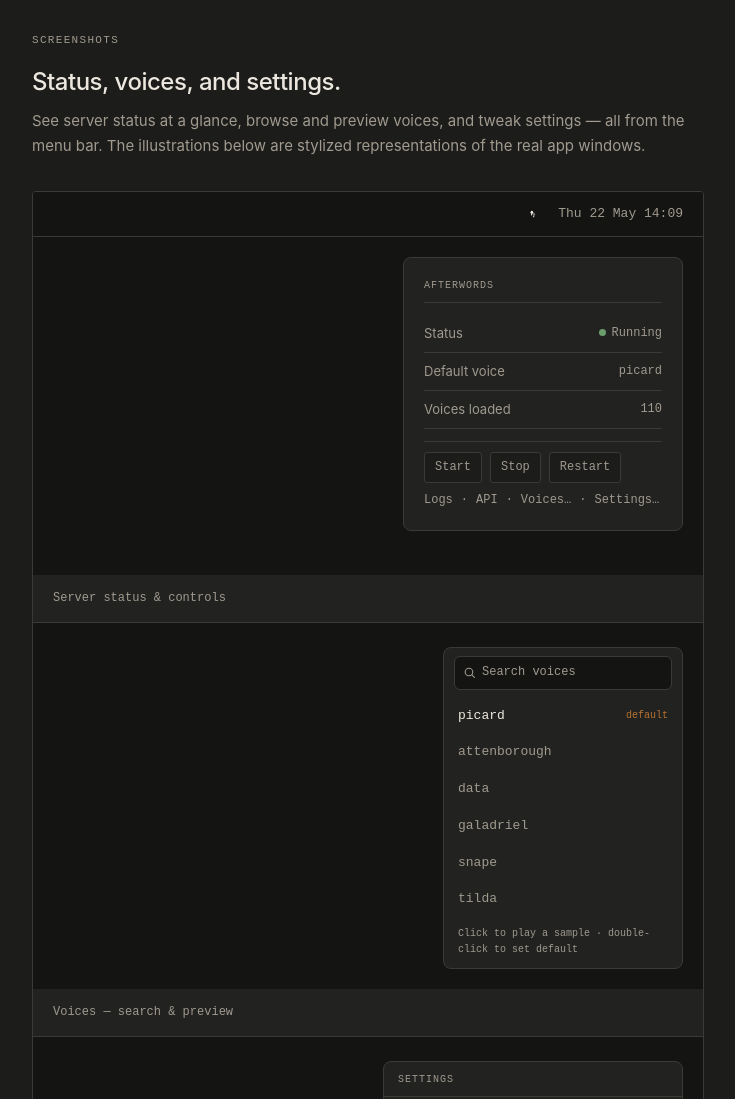
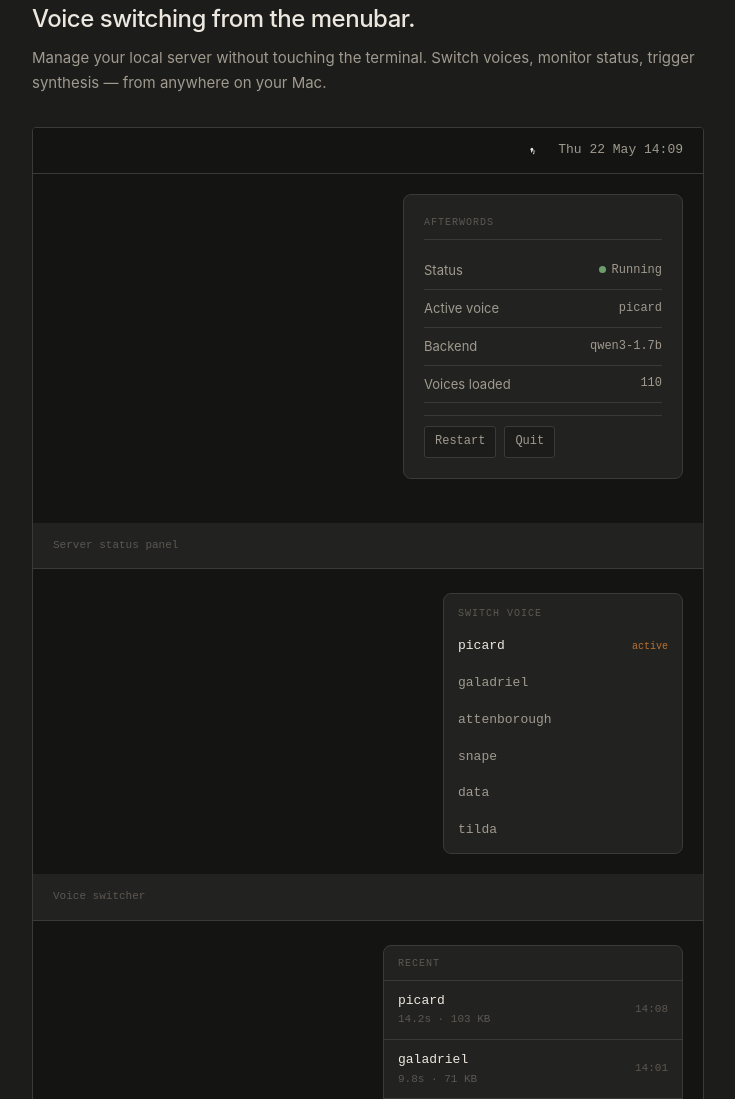
Before and after one commit to adrianwedd/afterwords-app, a plain HTML site: page docs/index.html in a window 1280 px wide. Shown: the part 1701-2800 px from the top of the page, without its empty margins (272-1007 px from the left). Drawn offline with Linux system fonts and the light colour scheme.

Commit message:
feat(site): reconcile GitHub Pages site to Surface 3 (live URLs/counts preserved)

```diff
--- a/docs/index.html
+++ b/docs/index.html
@@ -71,8 +71,7 @@
     /* Hero */
     #hero{padding:96px 0 88px;}
     .hero-h1{font-size:clamp(32px,6vw,48px);font-weight:500;line-height:1.15;letter-spacing:-0.03em;margin-bottom:16px;}
-    .hero-sub{font-size:18px;color:var(--fg-m);max-width:460px;margin-bottom:36px;line-height:1.6;}
-    .hero-note{font-family:var(--mono);font-size:12px;color:var(--fg-m);margin-top:20px;line-height:1.7;max-width:460px;}
+    .hero-sub{font-size:18px;color:var(--fg-m);max-width:420px;margin-bottom:36px;line-height:1.6;}
 
     .btn{height:36px;padding:0 16px;border-radius:4px;font-size:15px;font-weight:500;font-family:var(--sans);cursor:pointer;text-decoration:none;display:inline-flex;align-items:center;gap:6px;border:none;transition:opacity .12s;}
     .btn-acc{background:var(--acc);color:var(--bg);}
@@ -113,7 +112,6 @@
     /* Screenshots */
     .screenshots{display:flex;flex-direction:column;gap:1px;background:var(--bd);border:1px solid var(--bd);border-radius:4px;overflow:hidden;}
     .screen-item{background:var(--bg-up);padding:0;position:relative;overflow:hidden;}
-    .mock-cap{padding:14px 20px;font-family:var(--mono);font-size:12px;color:var(--fg-m);}
     /* Mock menubar screenshot */
     .mock-menubar{width:100%;background:var(--bg-dn);border-bottom:1px solid var(--bd);padding:12px 20px;display:flex;justify-content:flex-end;gap:16px;align-items:center;}
     .mock-menubar-icon{width:18px;height:18px;}
@@ -126,15 +124,15 @@
     /* Requirements */
     .req-grid{display:grid;grid-template-columns:1fr 1fr;gap:1px;background:var(--bd);border:1px solid var(--bd);border-radius:4px;overflow:hidden;}
     .req-cell{background:var(--bg-up);padding:16px 20px;}
-    .req-key{font-family:var(--mono);font-size:11px;color:var(--fg-m);text-transform:uppercase;letter-spacing:.1em;margin-bottom:4px;}
+    .req-key{font-family:var(--mono);font-size:11px;color:var(--fg-d);text-transform:uppercase;letter-spacing:.1em;margin-bottom:4px;}
     .req-val{font-size:15px;font-weight:500;}
 
     /* Footer */
     footer{padding:32px 0;}
-    .footer-row{display:flex;gap:20px;align-items:center;flex-wrap:wrap;font-family:var(--mono);font-size:12px;color:var(--fg-m);}
+    .footer-row{display:flex;gap:20px;align-items:center;flex-wrap:wrap;font-family:var(--mono);font-size:12px;color:var(--fg-d);}
     .footer-row a{color:var(--fg-m);text-decoration:none;}
     .footer-row a:hover{color:var(--fg);}
-    .footer-copy{font-family:var(--mono);font-size:12px;color:var(--fg-m);margin-top:16px;}
+    .footer-copy{font-family:var(--mono);font-size:12px;color:var(--fg-d);margin-top:16px;}
 
     @media(max-width:600px){
       #hero{padding:56px 0 64px;}
@@ -203,13 +201,12 @@
       </svg>
     </div>
 
-    <h1 class="hero-h1">afterwords for Mac</h1>
-    <p class="hero-sub">Start, stop, and watch your local voice server from the menu bar — and preview every voice without opening a terminal.</p>
+    <h1 class="hero-h1">afterwords<br>for Mac.</h1>
+    <p class="hero-sub">A menubar app for your local voice server.</p>
     <div style="display:flex;gap:12px;flex-wrap:wrap;align-items:center;">
       <a href="https://github.com/adrianwedd/afterwords-app/releases" class="btn btn-acc">Download →</a>
       <a href="https://adrianwedd.github.io/afterwords/" class="btn btn-sec">afterwords local →</a>
     </div>
-    <p class="hero-note">Unsigned DMG — right-click &gt; Open on first launch. In-app updates are signed (Sparkle EdDSA).</p>
   </div>
 </section>
 
@@ -253,8 +250,8 @@
 <section id="screenshots">
   <div class="wrap">
     <div class="s-label">Screenshots</div>
-    <h2 class="s-title">Status, voices, and settings.</h2>
-    <p class="s-desc">See server status at a glance, browse and preview voices, and tweak settings — all from the menu bar. The illustrations below are stylized representations of the real app windows.</p>
+    <h2 class="s-title">Voice switching from the menubar.</h2>
+    <p class="s-desc">Manage your local server without touching the terminal. Switch voices, monitor status, trigger synthesis — from anywhere on your Mac.</p>
 
     <div class="screenshots">
       <!-- Mock screenshot 1: status popover (decorative) -->
@@ -282,85 +279,80 @@
           </div>
           <!-- Fake popover window -->
           <div class="mock-window">
-            <div style="font-family:var(--mono);font-size:10px;text-transform:uppercase;letter-spacing:.1em;color:var(--fg-m);margin-bottom:12px;padding-bottom:8px;border-bottom:1px solid var(--bd);">afterwords</div>
+            <div style="font-family:var(--mono);font-size:10px;text-transform:uppercase;letter-spacing:.1em;color:var(--fg-d);margin-bottom:12px;padding-bottom:8px;border-bottom:1px solid var(--bd);">afterwords</div>
             <div class="mock-window-row">
               <span style="color:var(--fg-m);font-size:13px;">Status</span>
               <span class="mock-val"><span class="mock-status"></span>Running</span>
             </div>
             <div class="mock-window-row">
-              <span style="color:var(--fg-m);font-size:13px;">Default voice</span>
+              <span style="color:var(--fg-m);font-size:13px;">Active voice</span>
               <span class="mock-val">picard</span>
+            </div>
+            <div class="mock-window-row">
+              <span style="color:var(--fg-m);font-size:13px;">Backend</span>
+              <span class="mock-val">qwen3-1.7b</span>
             </div>
             <div class="mock-window-row">
               <span style="color:var(--fg-m);font-size:13px;">Voices loaded</span>
               <span class="mock-val">110</span>
             </div>
             <div style="margin-top:12px;padding-top:10px;border-top:1px solid var(--bd);display:flex;gap:8px;flex-wrap:wrap;">
-              <div style="background:var(--bg);border:1px solid var(--bd);border-radius:3px;padding:5px 10px;font-size:12px;color:var(--fg-m);font-family:var(--mono);">Start</div>
-              <div style="background:var(--bg);border:1px solid var(--bd);border-radius:3px;padding:5px 10px;font-size:12px;color:var(--fg-m);font-family:var(--mono);">Stop</div>
               <div style="background:var(--bg);border:1px solid var(--bd);border-radius:3px;padding:5px 10px;font-size:12px;color:var(--fg-m);font-family:var(--mono);">Restart</div>
-            </div>
-            <div style="margin-top:8px;display:flex;gap:8px;flex-wrap:wrap;">
-              <div style="font-size:12px;color:var(--fg-m);font-family:var(--mono);">Logs</div>
-              <div style="font-size:12px;color:var(--fg-m);font-family:var(--mono);">·</div>
-              <div style="font-size:12px;color:var(--fg-m);font-family:var(--mono);">API</div>
-              <div style="font-size:12px;color:var(--fg-m);font-family:var(--mono);">·</div>
-              <div style="font-size:12px;color:var(--fg-m);font-family:var(--mono);">Voices…</div>
-              <div style="font-size:12px;color:var(--fg-m);font-family:var(--mono);">·</div>
-              <div style="font-size:12px;color:var(--fg-m);font-family:var(--mono);">Settings…</div>
+              <div style="background:var(--bg);border:1px solid var(--bd);border-radius:3px;padding:5px 10px;font-size:12px;color:var(--fg-m);font-family:var(--mono);">Quit</div>
             </div>
           </div>
         </div>
-        <div class="mock-cap">Server status &amp; controls</div>
+        <div style="padding:14px 20px;font-family:var(--mono);font-size:11px;color:var(--fg-d);">Server status panel</div>
       </div>
 
-      <!-- Mock screenshot 2: voices window (decorative) -->
+      <!-- Mock screenshot 2: voice switcher (decorative) -->
       <div class="screen-item" aria-hidden="true">
         <div style="background:var(--bg-dn);padding:24px 20px 20px;display:flex;justify-content:flex-end;">
           <div style="background:var(--bg-up);border:1px solid var(--bd);border-radius:8px;padding:4px;width:240px;">
-            <div style="display:flex;align-items:center;gap:6px;margin:4px 6px 8px;padding:6px 8px;background:var(--bg-dn);border:1px solid var(--bd);border-radius:6px;">
-              <svg width="13" height="13" viewBox="0 0 24 24" fill="none" stroke="#A09A8F" stroke-width="2" stroke-linecap="round"><circle cx="11" cy="11" r="7"/><line x1="21" y1="21" x2="16.5" y2="16.5"/></svg>
-              <span style="font-family:var(--mono);font-size:12px;color:var(--fg-m);">Search voices</span>
-            </div>
+            <div style="font-family:var(--mono);font-size:10px;text-transform:uppercase;letter-spacing:.1em;color:var(--fg-d);padding:8px 10px 6px;">Switch voice</div>
             <div style="padding:8px 10px;border-radius:4px;background:#222220;display:flex;justify-content:space-between;align-items:center;font-size:13px;">
               <span style="font-family:var(--mono);color:#EDE8DF;">picard</span>
-              <span style="font-family:var(--mono);font-size:10px;color:#B87333;">default</span>
+              <span style="font-family:var(--mono);font-size:10px;color:#B87333;">active</span>
             </div>
+            <div style="padding:8px 10px;border-radius:4px;display:flex;justify-content:space-between;align-items:center;font-size:13px;"><span style="font-family:var(--mono);color:#A09A8F;">galadriel</span></div>
             <div style="padding:8px 10px;border-radius:4px;display:flex;justify-content:space-between;align-items:center;font-size:13px;"><span style="font-family:var(--mono);color:#A09A8F;">attenborough</span></div>
+            <div style="padding:8px 10px;border-radius:4px;display:flex;justify-content:space-between;align-items:center;font-size:13px;"><span style="font-family:var(--mono);color:#A09A8F;">snape</span></div>
             <div style="padding:8px 10px;border-radius:4px;display:flex;justify-content:space-between;align-items:center;font-size:13px;"><span style="font-family:var(--mono);color:#A09A8F;">data</span></div>
-            <div style="padding:8px 10px;border-radius:4px;display:flex;justify-content:space-between;align-items:center;font-size:13px;"><span style="font-family:var(--mono);color:#A09A8F;">galadriel</span></div>
-            <div style="padding:8px 10px;border-radius:4px;display:flex;justify-content:space-between;align-items:center;font-size:13px;"><span style="font-family:var(--mono);color:#A09A8F;">snape</span></div>
             <div style="padding:8px 10px;border-radius:4px;display:flex;justify-content:space-between;align-items:center;font-size:13px;"><span style="font-family:var(--mono);color:#A09A8F;">tilda</span></div>
-            <div style="font-family:var(--mono);font-size:10px;color:var(--fg-m);padding:8px 10px 6px;">Click to play a sample · double-click to set default</div>
           </div>
         </div>
-        <div class="mock-cap">Voices — search &amp; preview</div>
+        <div style="padding:14px 20px;font-family:var(--mono);font-size:11px;color:var(--fg-d);">Voice switcher</div>
       </div>
 
-      <!-- Mock screenshot 3: settings (decorative) -->
+      <!-- Mock screenshot 3: synthesis history (decorative) -->
       <div class="screen-item" aria-hidden="true">
         <div style="background:var(--bg-dn);padding:24px 20px 20px;display:flex;justify-content:flex-end;">
           <div style="background:var(--bg-up);border:1px solid var(--bd);border-radius:8px;padding:0;width:300px;overflow:hidden;">
-            <div style="font-family:var(--mono);font-size:10px;text-transform:uppercase;letter-spacing:.1em;color:var(--fg-m);padding:10px 14px 8px;border-bottom:1px solid var(--bd);">Settings</div>
-            <div style="padding:12px 14px;border-bottom:1px solid var(--bd);display:flex;justify-content:space-between;align-items:center;">
-              <span style="font-size:13px;color:#EDE8DF;">Launch at Login</span>
-              <span style="width:32px;height:18px;border-radius:9px;background:#B87333;position:relative;display:inline-block;"><span style="position:absolute;right:2px;top:2px;width:14px;height:14px;border-radius:50%;background:#EDE8DF;"></span></span>
+            <div style="font-family:var(--mono);font-size:10px;text-transform:uppercase;letter-spacing:.1em;color:var(--fg-d);padding:10px 14px 8px;border-bottom:1px solid var(--bd);">Recent</div>
+            <div style="padding:10px 14px;border-bottom:1px solid var(--bd);display:flex;justify-content:space-between;align-items:center;">
+              <div>
+                <div style="font-family:var(--mono);font-size:13px;color:#EDE8DF;">picard</div>
+                <div style="font-family:var(--mono);font-size:11px;color:#5C5852;">14.2s · 103 KB</div>
+              </div>
+              <div style="font-family:var(--mono);font-size:11px;color:#5C5852;">14:08</div>
             </div>
-            <div style="padding:12px 14px;border-bottom:1px solid var(--bd);display:flex;justify-content:space-between;align-items:center;">
-              <span style="font-size:13px;color:#EDE8DF;">Auto-start Server</span>
-              <span style="width:32px;height:18px;border-radius:9px;background:#3A3A37;position:relative;display:inline-block;"><span style="position:absolute;left:2px;top:2px;width:14px;height:14px;border-radius:50%;background:#A09A8F;"></span></span>
+            <div style="padding:10px 14px;border-bottom:1px solid var(--bd);display:flex;justify-content:space-between;align-items:center;">
+              <div>
+                <div style="font-family:var(--mono);font-size:13px;color:#EDE8DF;">galadriel</div>
+                <div style="font-family:var(--mono);font-size:11px;color:#5C5852;">9.8s · 71 KB</div>
+              </div>
+              <div style="font-family:var(--mono);font-size:11px;color:#5C5852;">14:01</div>
             </div>
-            <div style="padding:12px 14px;border-bottom:1px solid var(--bd);">
-              <div style="font-size:12px;color:var(--fg-m);margin-bottom:5px;">CLI Path</div>
-              <div style="font-family:var(--mono);font-size:12px;color:#EDE8DF;background:var(--bg-dn);border:1px solid var(--bd);border-radius:4px;padding:5px 8px;">/opt/homebrew/bin/afterwords</div>
-            </div>
-            <div style="padding:12px 14px;">
-              <div style="font-size:12px;color:var(--fg-m);margin-bottom:5px;">Server Port</div>
-              <div style="font-family:var(--mono);font-size:12px;color:#EDE8DF;background:var(--bg-dn);border:1px solid var(--bd);border-radius:4px;padding:5px 8px;width:90px;">7860</div>
+            <div style="padding:10px 14px;display:flex;justify-content:space-between;align-items:center;">
+              <div>
+                <div style="font-family:var(--mono);font-size:13px;color:#EDE8DF;">picard</div>
+                <div style="font-family:var(--mono);font-size:11px;color:#5C5852;">22.1s · 161 KB</div>
+              </div>
+              <div style="font-family:var(--mono);font-size:11px;color:#5C5852;">13:47</div>
             </div>
           </div>
         </div>
-        <div class="mock-cap">Settings</div>
+        <div style="padding:14px 20px;font-family:var(--mono);font-size:11px;color:var(--fg-d);">Synthesis history</div>
       </div>
     </div>
   </div>
```
